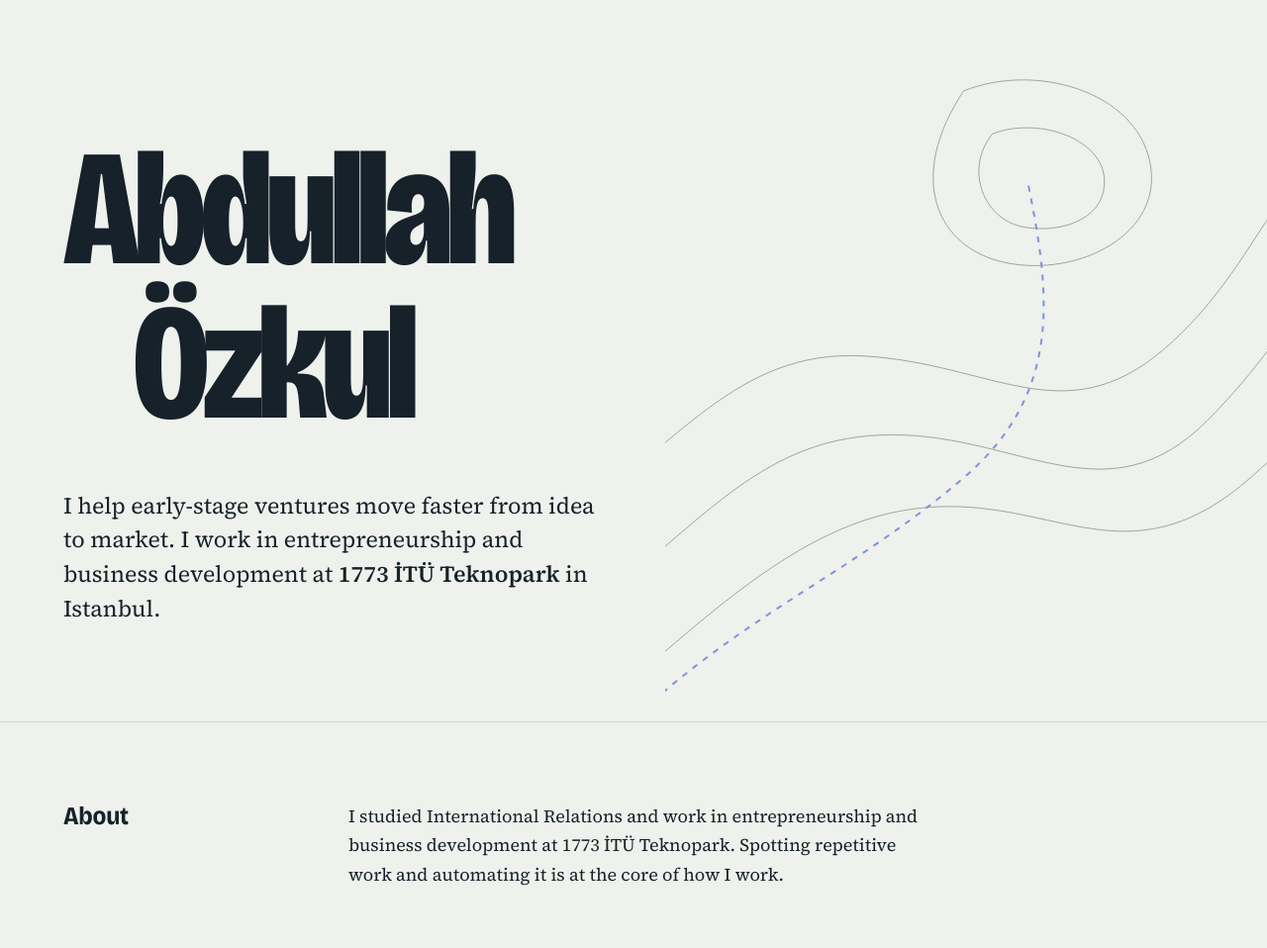
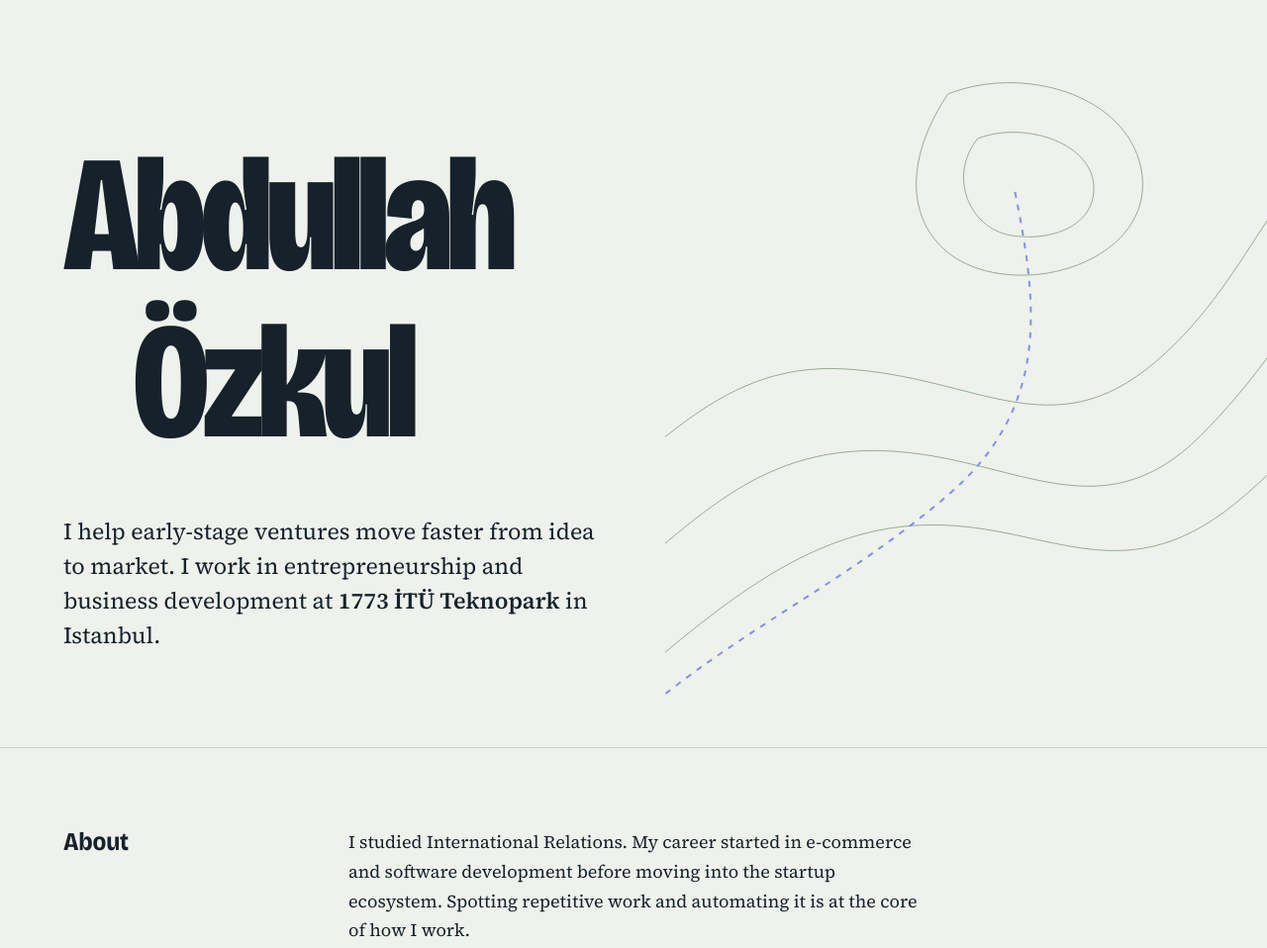
Before and after one commit to ozkulabdullah/abdullahozkul.com, a plain HTML site: page index.html in a window 1280 px wide. Shown: the part 80-1038 px from the top of the page at 99% size. Drawn offline with nearby package versions, Linux system fonts and the light colour scheme.

Commit message:
Başlık satır aralığı ve hakkımda metni düzenlemesi
Co-Authored-By: Claude Opus 5.5 <noreply@anthropic.com>
Claude-Session: https://claude.ai/code/session_01PQX73K6xw9CyHoydXsHDPD

```diff
--- a/index.html
+++ b/index.html
@@ -91,7 +91,7 @@
     font-weight: 800;
     font-variation-settings: "wdth" 78;
     font-size: clamp(3.4rem, 13vw, 10.5rem);
-    line-height: 0.94;
+    line-height: 1.02;
     letter-spacing: -0.035em;
     margin: 0;
   }
@@ -181,8 +181,8 @@
   <section class="wrap block" id="hakkimda" aria-labelledby="h-about">
     <h2 id="h-about"><span lang="tr">Hakkımda</span><span lang="en">About</span></h2>
     <div>
-      <p lang="tr">Uluslararası İlişkiler mezunuyum. 1773 İTÜ Teknopark'ta girişimcilik ve iş geliştirme alanında çalışıyorum. Tekrarlayan işleri tespit edip otomatikleştirmek, çalışma biçimimin merkezinde.</p>
-      <p lang="en">I studied International Relations and work in entrepreneurship and business development at 1773 İTÜ Teknopark. Spotting repetitive work and automating it is at the core of how I work.</p>
+      <p lang="tr">Uluslararası İlişkiler mezunuyum. E-ticaret ve yazılım geliştirmeyle başlayan kariyerimi girişim ekosistemine taşıdım. Tekrarlayan işleri tespit edip otomatikleştirmek, çalışma biçimimin merkezinde.</p>
+      <p lang="en">I studied International Relations. My career started in e-commerce and software development before moving into the startup ecosystem. Spotting repetitive work and automating it is at the core of how I work.</p>
     </div>
   </section>
 
```
